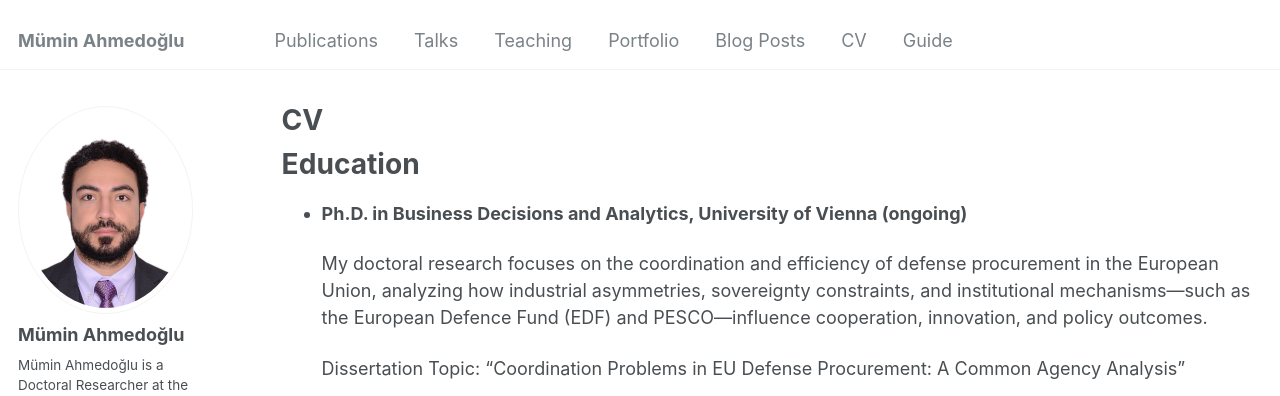
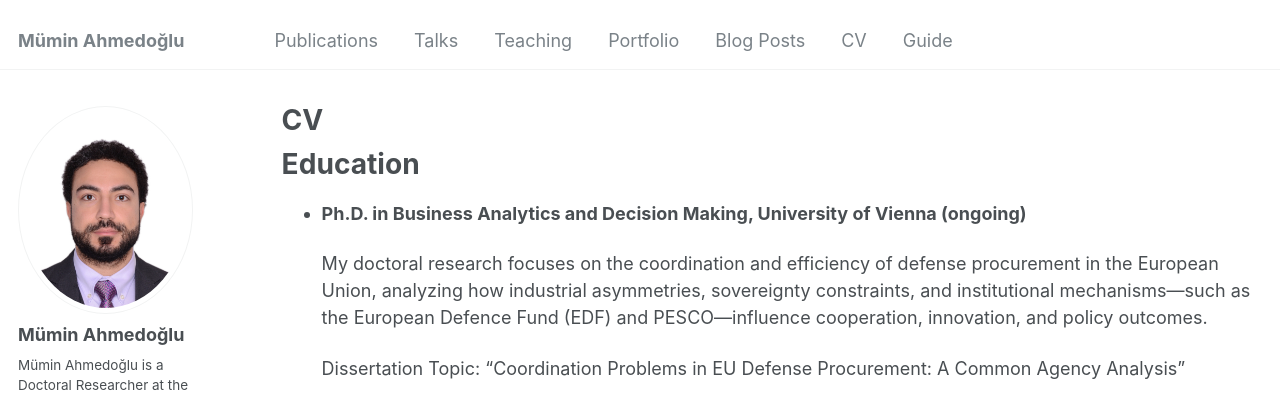
Before and after one commit to ahmedoglu/ahmedoglu.github.io, a Jekyll site: the page built from _pages/cv.md, in a window 1280 px wide and 900 px high. Shown: the top 396 px of the window. Built offline with Jekyll 4.4.1, drawn with Linux system fonts in a browser that asks for light colours; some web fonts are replaced.

Commit message:
Update cv.md

```diff
--- a/_pages/cv.md
+++ b/_pages/cv.md
@@ -11,7 +11,7 @@ redirect_from:
 
 Education
 ======
-- **Ph.D. in Business Decisions and Analytics, University of Vienna (ongoing)**
+- **Ph.D. in Business Analytics and Decision Making, University of Vienna (ongoing)**
 
   My doctoral research focuses on the coordination and efficiency of defense procurement in the European Union, analyzing how industrial asymmetries, sovereignty constraints, and institutional mechanisms—such as the European Defence Fund (EDF) and PESCO—influence cooperation, innovation, and policy outcomes.
 
```
